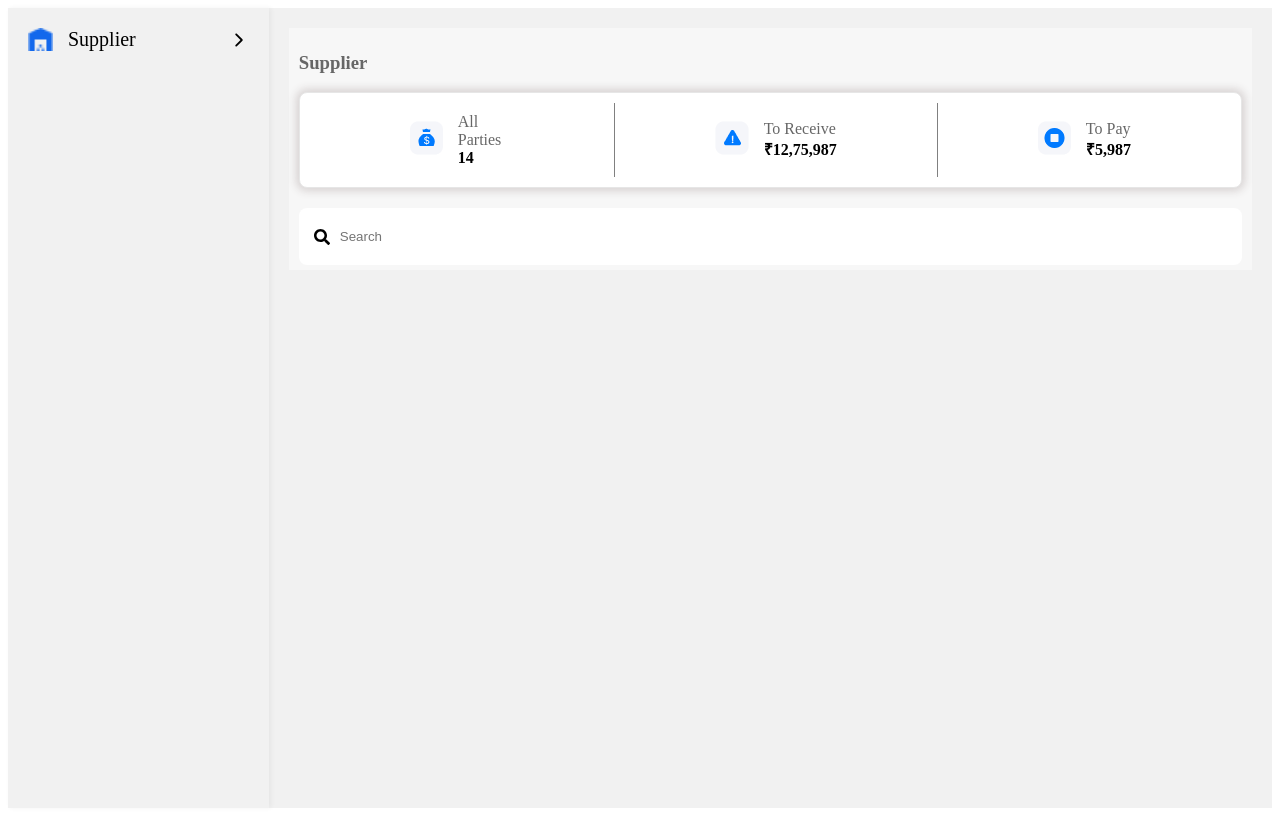
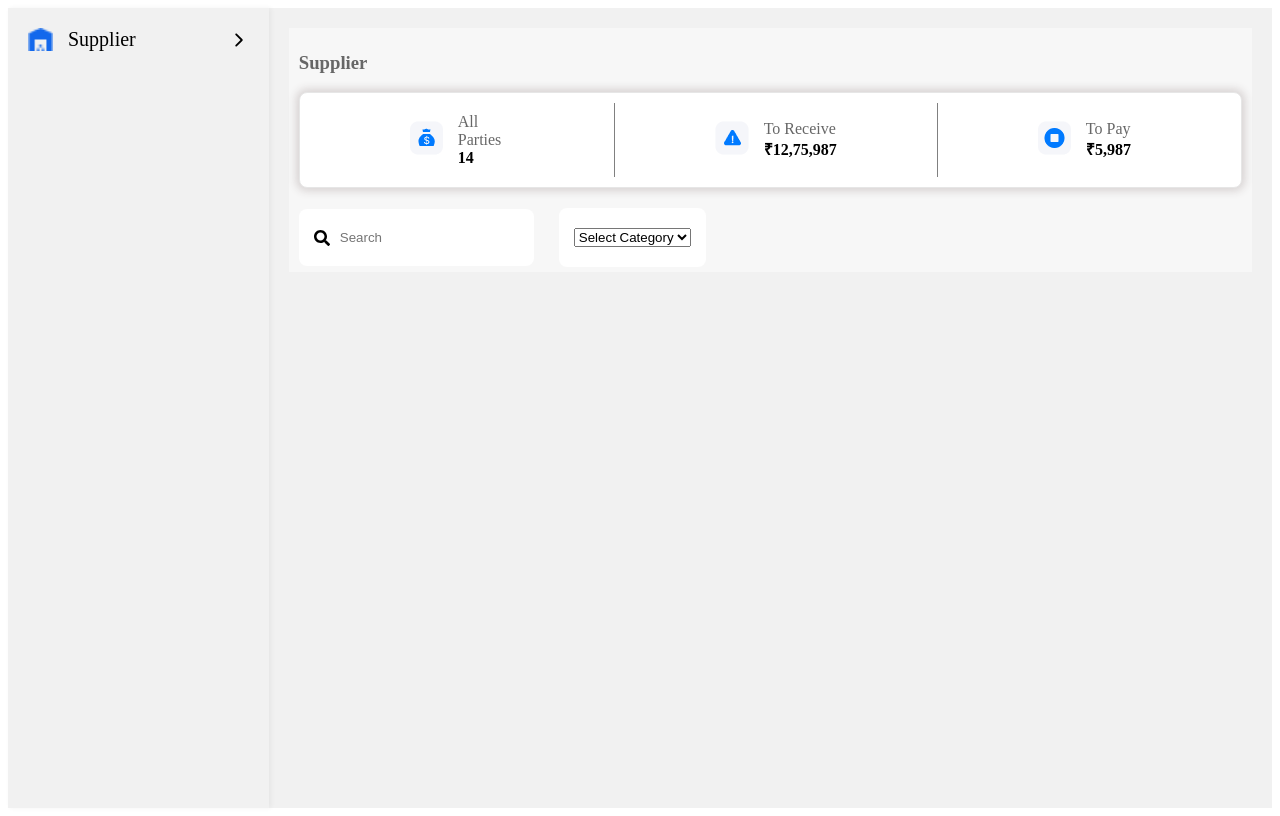
Before and after one commit to itsJitu/Supplier-Customer, a React (Vite) app in the folder Frontend/: page / in a window 1280 px wide. Built offline with nearby package versions, Linux system fonts and the light colour scheme.

Commit message:
complted till categeory

```diff
--- a/Frontend/src/SupplierComponent/AllSupplier.css
+++ b/Frontend/src/SupplierComponent/AllSupplier.css
@@ -48,10 +48,13 @@ h3 {
 
 .sea-cat-add {
     margin-top: 20px;
+    display: flex;
+    align-items: center;
+    gap: 25px;
 }
 
 .search {
-    padding: 10px 1px;
+
     background-color: #ffffff;
     display: flex;
     align-items: center;
@@ -59,3 +62,9 @@ h3 {
     padding: 20px 15px;
     border-radius: 8px;
 }
+
+.select {
+    padding: 20px 15px;
+    background-color: #ffffff;
+    border-radius: 8px;
+}
--- a/Frontend/src/SupplierComponent/AllSuppliers.jsx
+++ b/Frontend/src/SupplierComponent/AllSuppliers.jsx
@@ -65,7 +65,11 @@ function AllSuppliers() {
             <input type="search" placeholder="Search" style={{border: "none"}}/>
           </div>
           {/* Category */}
-          <div></div>
+          <div className="select">
+            <select name="" id="" >
+              <option value="" >Select Category</option>
+            </select>
+          </div>
           {/* Add Supplier */}
           <div></div>
         </div>
```
